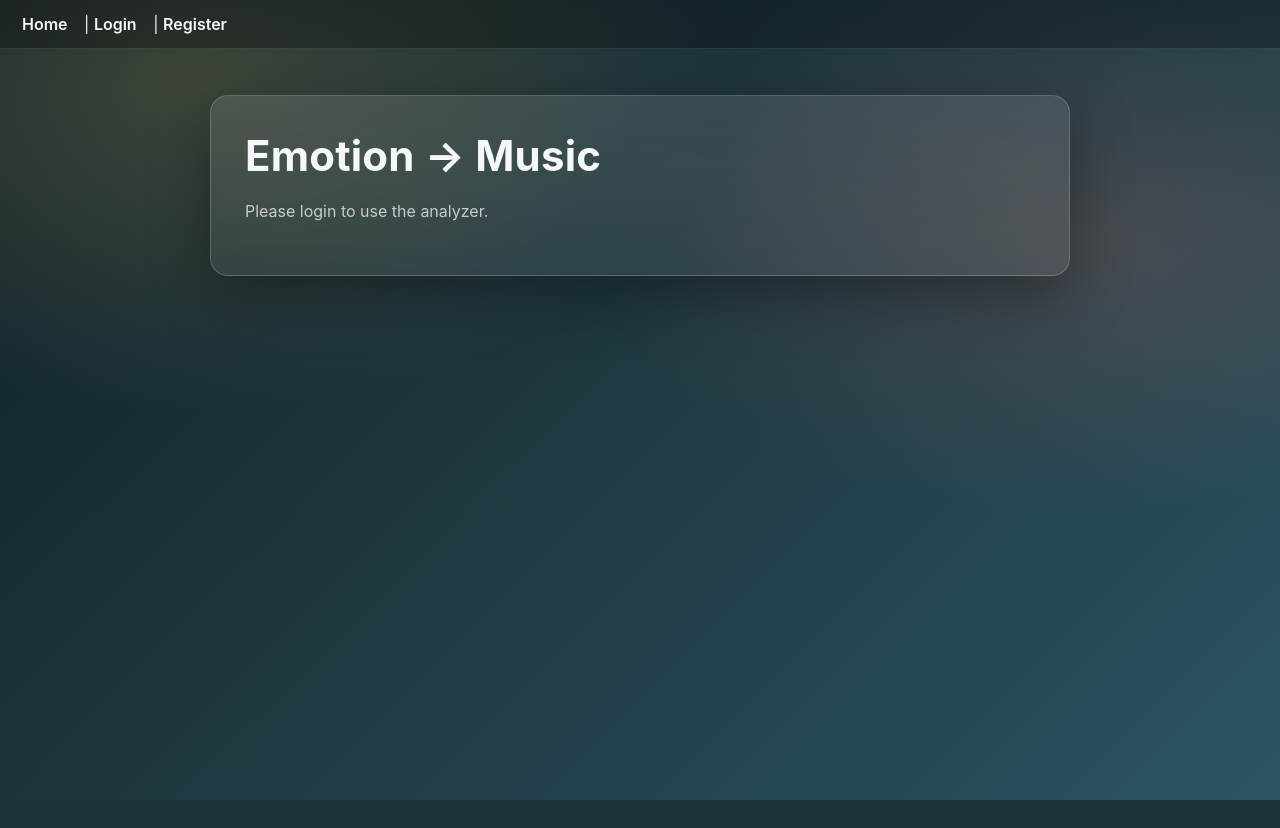
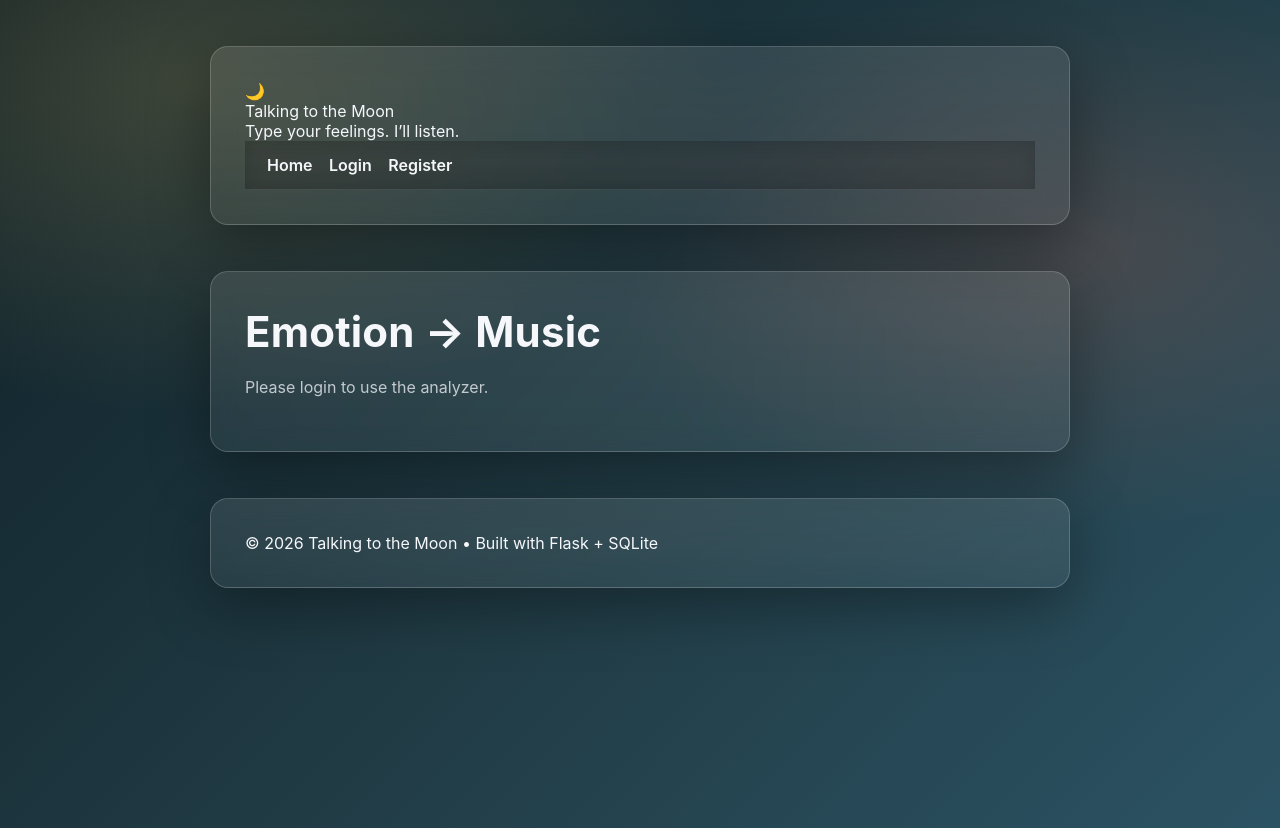
Before and after one commit to Naomi2468/MiniWebApplication, a Flask app: page / in a window 1280 px wide. Shown: the top 828 px of the page. Before the commit the page ends 800 px from the top, so only its background shows below. Run offline with Flask 3, Linux system fonts and the light colour scheme.

Commit message:
Update layout.html

```diff
--- a/templates/layout.html
+++ b/templates/layout.html
@@ -3,33 +3,57 @@
 <head>
   <meta charset="utf-8" />
   <meta name="viewport" content="width=device-width,initial-scale=1" />
-  <title>{{ title or "Talking" }}</title>
+  <title>{{ title or "Talking to the Moon" }}</title>
   <link rel="stylesheet" href="{{ url_for('static', filename='style.css') }}">
 </head>
+
 <body>
-  <nav>
-    <a href="/">Home</a>
-    {% if session.get("user_id") %}
-      | <a href="/playlist">Playlist</a>
-      | <a href="/logout">Logout</a>
-    {% else %}
-      | <a href="/login">Login</a>
-      | <a href="/register">Register</a>
-    {% endif %}
-  </nav>
+  <header class="site-header">
+    <div class="container header-inner">
+      <div class="brand">
+        <div class="brand-mark">🌙</div>
+        <div class="brand-text">
+          <div class="brand-title">Talking to the Moon</div>
+          <div class="brand-subtitle">Type your feelings. I’ll listen.</div>
+        </div>
+      </div>
+
+      <nav class="nav">
+        <a class="nav-link" href="{{ url_for('index') }}">Home</a>
+
+        {% if session.get("user_id") %}
+          <a class="nav-link" href="{{ url_for('playlist') }}">Playlist</a>
+          <a class="nav-link nav-cta" href="{{ url_for('logout') }}">Logout</a>
+        {% else %}
+          <a class="nav-link" href="{{ url_for('login') }}">Login</a>
+          <a class="nav-link nav-cta" href="{{ url_for('register') }}">Register</a>
+        {% endif %}
+      </nav>
+    </div>
+  </header>
 
   <main class="container">
     {% with messages = get_flashed_messages() %}
       {% if messages %}
-        <div class="flash">
+        <div class="flash-stack">
           {% for m in messages %}
-            <div class="flash-item">{{ m }}</div>
+            <div class="flash">{{ m }}</div>
           {% endfor %}
         </div>
       {% endif %}
     {% endwith %}
 
-    {% block content %}{% endblock %}
+    <section class="card">
+      {% block content %}{% endblock %}
+    </section>
   </main>
+
+  <footer class="site-footer">
+    <div class="container footer-inner">
+      <span>© {{ 2026 }} Talking to the Moon</span>
+      <span class="dot">•</span>
+      <span class="muted">Built with Flask + SQLite</span>
+    </div>
+  </footer>
 </body>
 </html>
```
